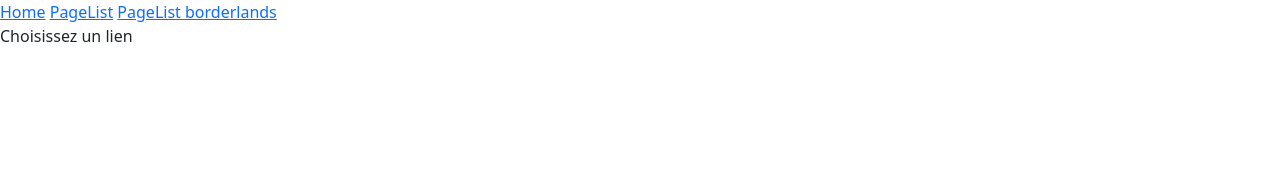
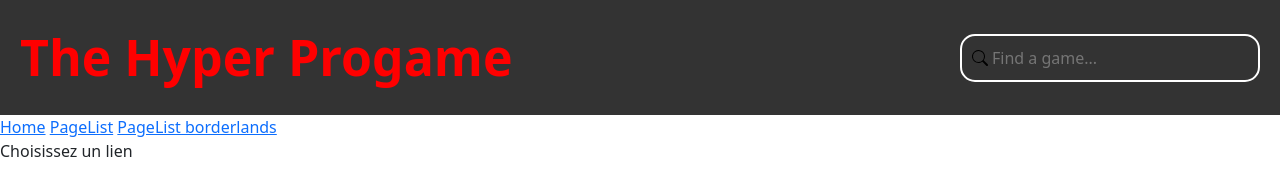
Before and after one commit to BrvAlexis/rawg, a website built with webpack: page index.html in a window 1280 px wide. Built offline with nearby package versions, Linux system fonts and the light colour scheme; files whose address does not match are found by name.

Commit message:
front searchbar

```diff
--- a/index.html
+++ b/index.html
@@ -8,6 +8,14 @@
 
     </head>
     <body>
+        <div class="navbar">
+            <div class="title">The Hyper Progame</div>
+                <form class="search-form">
+                <input type="text" placeholder="Find a game...">
+
+                </form>
+        </div>
+
         <a href="#">Home</a>
         <a href="#pagelist">PageList</a>
         <a href="#pagelist/borderlands">PageList borderlands</a>
--- a/src/style/index.scss
+++ b/src/style/index.scss
@@ -0,0 +1,33 @@
+.navbar {
+    display: flex;
+    justify-content: space-between;
+    align-items: center;
+    background-color: #333;
+    color: #fff;
+    padding: 20px;
+
+    .title {
+      font-size: 50px;
+      font-weight: bold;
+      color: red;
+    }
+
+    .search-form {
+      display: flex;
+      align-items: center;
+
+      input[type="text"] {
+        padding: 10px;
+        border: 2px solid white;
+        background: #333;
+        border-radius: 15px;
+        background: url('/home/alexisbrv/rawg/src/assets/images/search.svg') no-repeat scroll 10px 14px; // Remplacez par le chemin vers votre image de loupe
+        padding-left: 30px; // Ajustez cette valeur en fonction de la taille de votre image de loupe
+        width: 300px;
+        color: white;
+      }
+
+
+
+    }
+  }
```
Also changed, not shown: dist/582e6fdae2c59f4e7b41.svg (added), dist/bundle.css, src/assets/images/search.svg (added).
